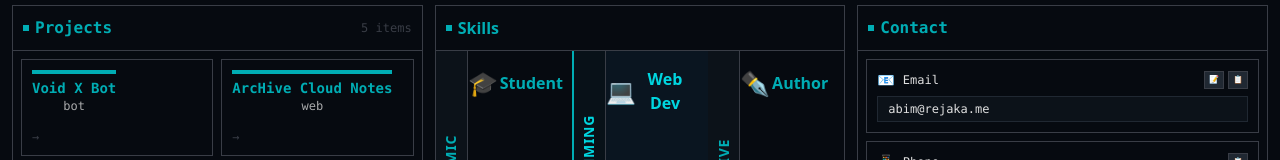
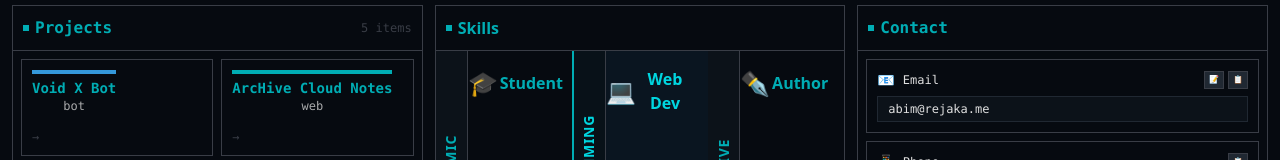
Before and after one commit to REZ3X/portfolio-rejaka-main, a Next.js app: page / in a window 1280 px wide. Shown: the part 450-610 px from the top of the page. Built offline with nearby package versions, Linux system fonts and the light colour scheme.

Commit message:
Adding color themestyle for bot type project

```diff
--- a/src/components/main/Projects.tsx
+++ b/src/components/main/Projects.tsx
@@ -95,6 +95,7 @@ const Projects: React.FC = () => {
     design: themeStyle === "soft" ? "#c86baa" : "#e84393",
     game: themeStyle === "soft" ? "#e39fc2" : "#e67e22",
     research: themeStyle === "soft" ? "#b4688f" : "#27ae60",
+    bot: themeStyle === "soft" ? "#c47fb0" : "#3498db",
   };
 
   const itemCount = themeStyle === "soft" ? 2 : 4;
```
